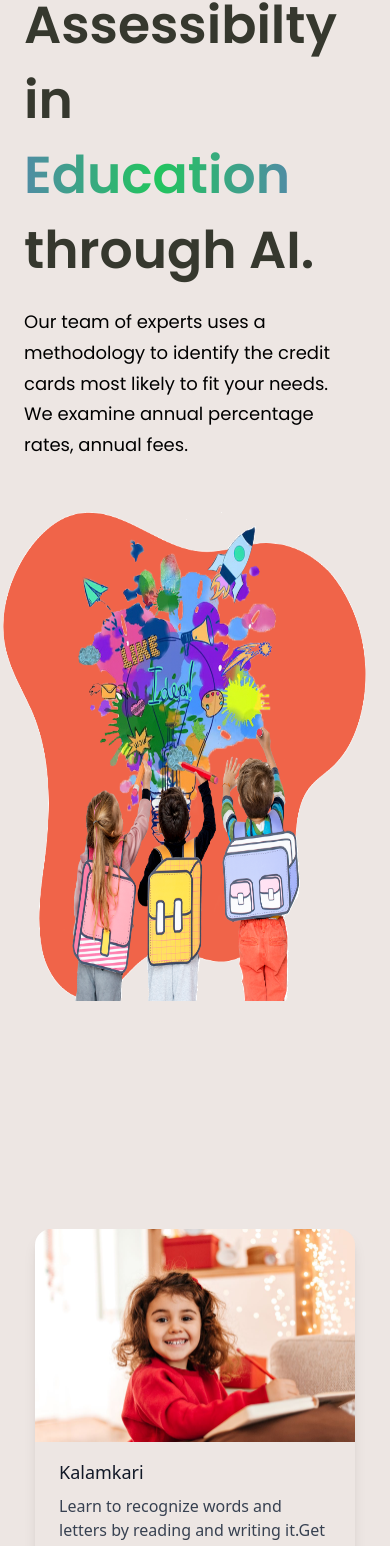
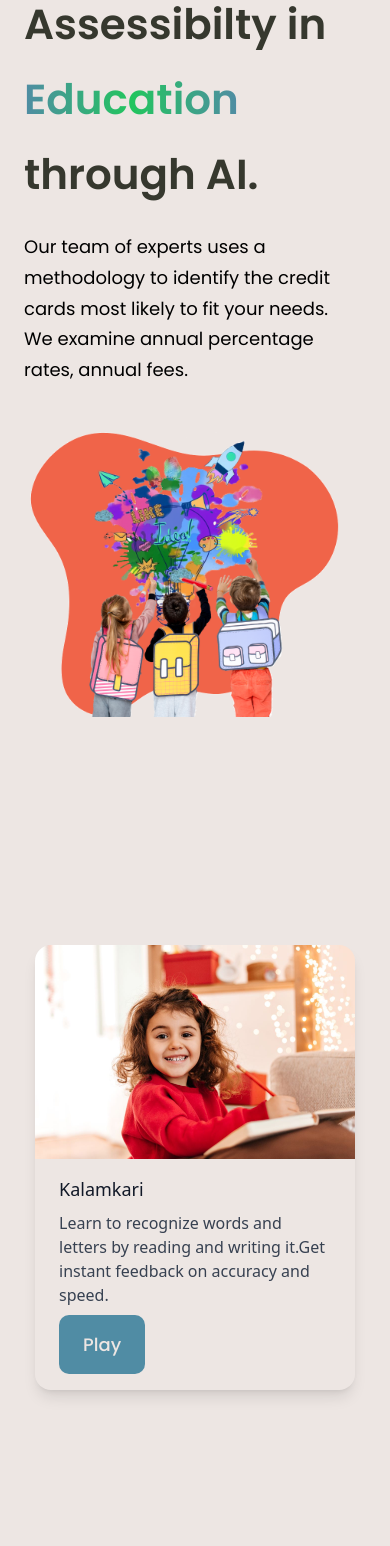
Before and after one commit to siddhijain2/copyIshaan, a React (Create React App) app: page / in a window 390 px wide. Shown: the part 228-1774 px from the top of the page. Built offline with nearby package versions, Linux system fonts and the light colour scheme.

Commit message:
Responsive Hero

```diff
--- a/src/components/Button.jsx
+++ b/src/components/Button.jsx
@@ -1,7 +1,7 @@
 import React from "react";
 
 const Button = ({ styles,text }) => (
-  <button type="button" className={`py-4 px-6 font-poppins font-medium text-[18px] text-primary bg-blue-gradient rounded-[10px] outline-none ${styles}`}>
+  <button type="button" className={`py-4 px-6 font-poppins font-medium text-[18px] text-primary bg-AirForceBlue rounded-[10px] outline-none ${styles} `}>
     {text}
   </button>
 );
--- a/src/components/GameCard.jsx
+++ b/src/components/GameCard.jsx
@@ -22,8 +22,9 @@ const Card = ({ icon,title,content }) => {
             <p className='text-gray-700 text-base'>
                 {content}
             </p>
+            <Button className="px-6 pt- pb-2 justify-center" styles={`mt-2`} text={`Play`}/>
           </div>
-          <Button className="px-6 pt-4 pb-2" styles={`mt-10`} text={`Play`}/>
+
         </div>
       </div>
     </>
--- a/src/components/Hero.jsx
+++ b/src/components/Hero.jsx
@@ -7,13 +7,13 @@ const Hero = () => {
       <div className={`flex-1 ${styles.flexStart} flex-col xl:px-0 sm:px-16 px-6`}>
 
         <div className="flex flex-row justify-between items-center w-full">
-          <h1 className="flex-1 font-poppins font-semibold ss:text-[72px] text-[52px] text-BlackOlive ss:leading-[100.8px] leading-[75px]">
+          <h1 className="flex-1 font-poppins font-semibold ss:text-[72px] text-[42px] text-BlackOlive ss:leading-[100.8px] leading-[75px]">
             Reshaping Assessibilty in<br className="sm:block hidden" />{" "}
             <span className="bg-gradient-to-r from-AirForceBlue via-green-500 to-AirForceBlue inline-block text-transparent bg-clip-text"> Education</span>{" "}
           </h1>
         </div>
 
-        <h1 className="font-poppins font-semibold ss:text-[68px] text-[52px] text-BlackOlive ss:leading-[100.8px] leading-[75px] w-full">
+        <h1 className="font-poppins font-semibold ss:text-[68px] text-[42px] text-BlackOlive ss:leading-[100.8px] leading-[75px] w-full">
           through AI.
         </h1>
         <p className={`${styles.paragraph} max-w-[470px] mt-5`}>
@@ -24,7 +24,7 @@ const Hero = () => {
       </div>
 
       <div className={`flex-1 flex ${styles.flexCenter} md:my-0 my-10 relative`}>
-        <img src={hero} alt="kids" className="h-[500px] relative z-[5]" />
+        <img src={hero} alt="kids" className="w-[85%] relative z-[5]" />
 
         {/* gradient start */}
         {/* <div className="absolute z-[0] w-[40%] h-[35%] top-0 pink__gradient" />
```
